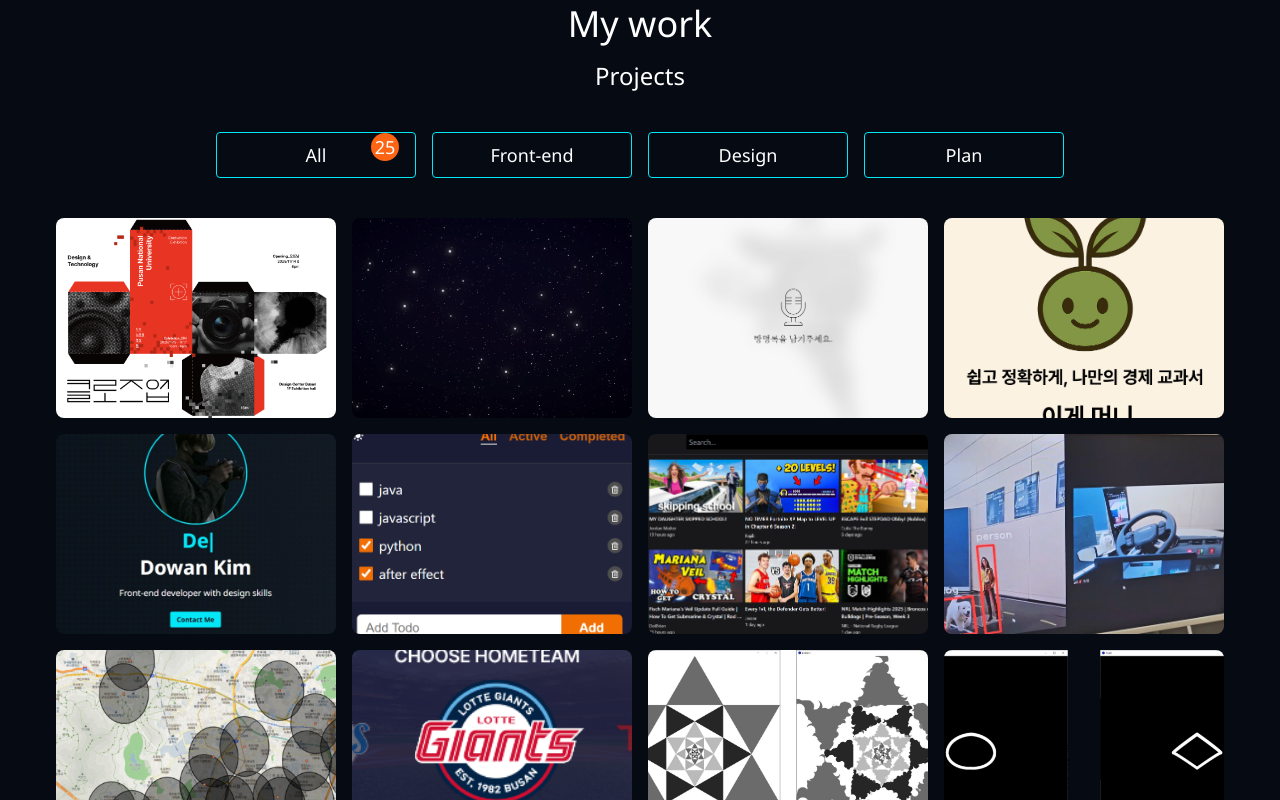
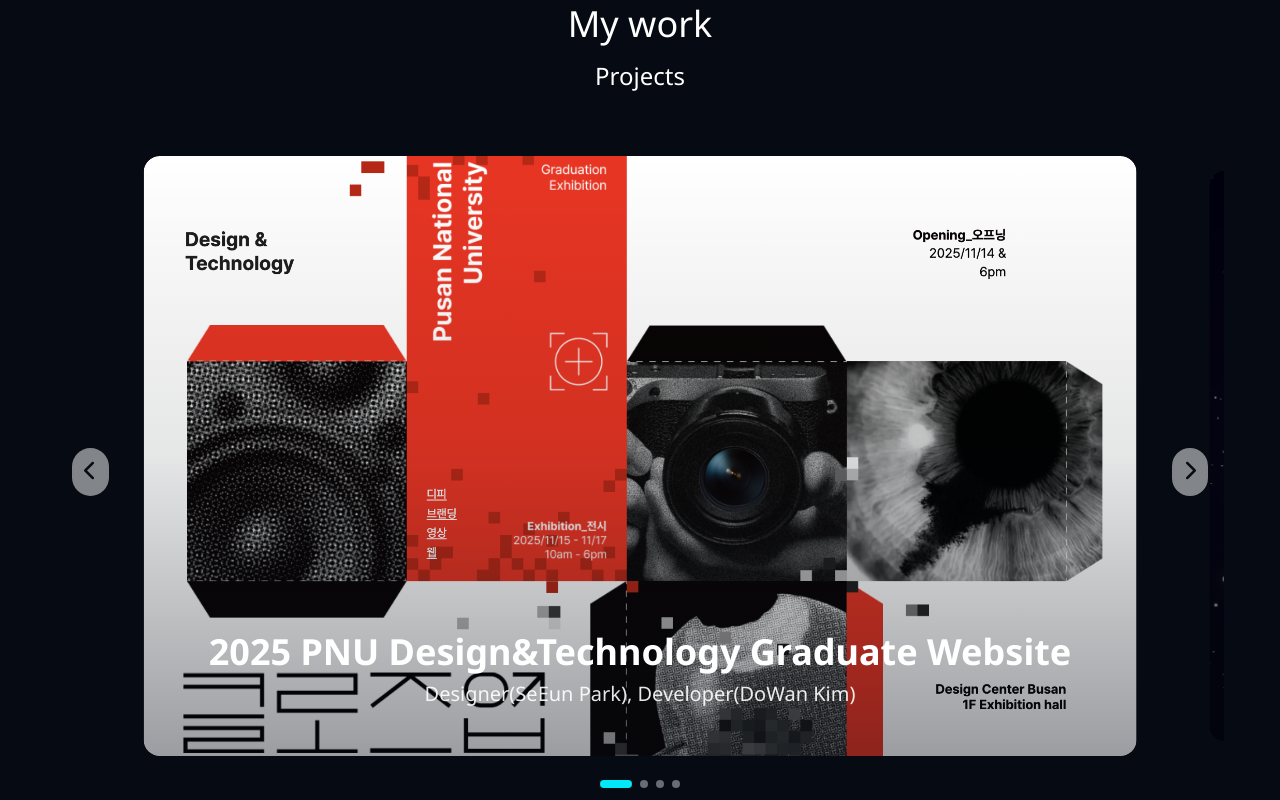
Before and after one commit to dowankim1024/dowankim1024.github.io, a Next.js app: page / in a window 1280 px wide. Shown: the part 2740-3540 px from the top of the page. Built offline with nearby package versions, Linux system fonts and the light colour scheme.

Commit message:
feat: 메인 프로젝트 네개 캐서럴 구현

```diff
--- /dev/null
+++ b/components/Home/Work/FeaturedCarousel.tsx
@@ -0,0 +1,134 @@
+'use client'
+
+import { useState, useEffect, useRef } from 'react'
+import Image from 'next/image'
+import Link from 'next/link'
+
+interface FeaturedProject {
+  href: string
+  img: string
+  title: string
+  description: string
+}
+
+interface FeaturedCarouselProps {
+  projects: FeaturedProject[]
+}
+
+export default function FeaturedCarousel({ projects }: FeaturedCarouselProps) {
+  const [currentIndex, setCurrentIndex] = useState(0)
+  const [isAutoPlaying, setIsAutoPlaying] = useState(true)
+  const intervalRef = useRef<NodeJS.Timeout | null>(null)
+
+  // 자동 슬라이드
+  useEffect(() => {
+    if (isAutoPlaying) {
+      intervalRef.current = setInterval(() => {
+        setCurrentIndex((prev) => (prev + 1) % projects.length)
+      }, 8000)
+    }
+
+    return () => {
+      if (intervalRef.current) {
+        clearInterval(intervalRef.current)
+      }
+    }
+  }, [isAutoPlaying, projects.length])
+
+  const goToSlide = (index: number) => {
+    setCurrentIndex(index)
+    setIsAutoPlaying(false)
+    // 5초 후 다시 자동 재생 시작
+    setTimeout(() => setIsAutoPlaying(true), 5000)
+  }
+
+  const goToPrevious = () => {
+    goToSlide((currentIndex - 1 + projects.length) % projects.length)
+  }
+
+  const goToNext = () => {
+    goToSlide((currentIndex + 1) % projects.length)
+  }
+
+  return (
+    <div className="relative w-full my-16">
+      <div className="relative overflow-hidden">
+        <div
+          className="flex transition-transform duration-500 ease-in-out"
+          style={{
+            transform: `translateX(calc(${(100 - 85) / 2}% - ${currentIndex * 85}% - ${currentIndex * 3}rem))`,
+          }}
+        >
+          {projects.map((project, index) => (
+            <div
+              key={index}
+              className="relative flex-shrink-0"
+              style={{
+                width: '85%',
+                marginRight: '3rem',
+              }}
+            >
+              <Link
+                href={project.href}
+                target="_blank"
+                rel="noopener noreferrer"
+                className="block relative w-full h-[500px] md:h-[600px] rounded-2xl overflow-hidden group"
+              >
+                <Image
+                  src={project.img}
+                  alt={project.title}
+                  fill
+                  className={`object-cover transition-all duration-500 rounded-2xl ${
+                    index === currentIndex
+                      ? 'scale-100 brightness-100'
+                      : 'scale-95 brightness-85'
+                  } group-hover:scale-105`}
+                  sizes="85vw"
+                />
+                <div className="absolute inset-0 bg-gradient-to-t from-black/40 via-black/10 to-transparent rounded-2xl" />
+                <div className={`absolute bottom-0 left-0 right-0 p-8 md:p-12 text-white transition-opacity duration-500 ${
+                  index === currentIndex ? 'opacity-100' : 'opacity-50'
+                }`}>
+                  <h3 className="text-2xl md:text-4xl font-bold mb-2">{project.title}</h3>
+                  <p className="text-lg md:text-xl text-white/90">{project.description}</p>
+                </div>
+              </Link>
+            </div>
+          ))}
+        </div>
+      </div>
+
+      {/* 좌우 화살표 버튼 */}
+      <button
+        onClick={goToPrevious}
+        className="absolute left-4 top-1/2 -translate-y-1/2 z-10 bg-white/50 hover:bg-white/70 text-black p-3 rounded-full transition-all duration-300 backdrop-blur-sm"
+        aria-label="이전 프로젝트"
+      >
+        <i className="fa-solid fa-chevron-left text-xl"></i>
+      </button>
+      <button
+        onClick={goToNext}
+        className="absolute right-4 top-1/2 -translate-y-1/2 z-10 bg-white/50 hover:bg-white/70 text-black p-3 rounded-full transition-all duration-300 backdrop-blur-sm"
+        aria-label="다음 프로젝트"
+      >
+        <i className="fa-solid fa-chevron-right text-xl"></i>
+      </button>
+
+      {/* 인디케이터 */}
+      <div className="flex justify-center gap-2 mt-6">
+        {projects.map((_, index) => (
+          <button
+            key={index}
+            onClick={() => goToSlide(index)}
+            className={`h-2 rounded-full transition-all duration-300 ${
+              index === currentIndex
+                ? 'w-8 bg-[#03e8f9]'
+                : 'w-2 bg-white/40 hover:bg-white/60'
+            }`}
+            aria-label={`프로젝트 ${index + 1}로 이동`}
+          />
+        ))}
+      </div>
+    </div>
+  )
+}
--- a/components/Home/Work/Work.constants.ts
+++ b/components/Home/Work/Work.constants.ts
@@ -42,13 +42,6 @@
     img: '/images/projects/egemnoey.webp',
     title: 'Egemoney, Economics Quiz App',
     description: 'KaKaoTechCampus PNU 1 Team',
-  },
-  {
-    type: 'front-end',
-    href: '#',
-    img: '/images/projects/pf.webp',
-    title: 'Portfolio Site',
-    description: "Dowan Kim's Portfolio Site",
   },
   {
     type: 'front-end',
@@ -122,13 +115,6 @@
   },
   {
     type: 'design',
-    href: 'https://www.instagram.com/tv/CVeW3gDBHqb/?utm_source=ig_web_copy_link&igsh=MzRlODBiNWFlZA==',
-    img: '/images/projects/Mayapj.webp',
-    title: 'Inside movie',
-    description: 'Inside movie using Maya',
-  },
-  {
-    type: 'design',
     href: 'https://www.instagram.com/tv/CVno2wcB-EB/?utm_source=ig_web_copy_link&igsh=MzRlODBiNWFlZA==',
     img: '/images/projects/unity3.webp',
     title: 'VR contentes#3',
@@ -150,50 +136,14 @@
   },
   {
     type: 'design',
-    href: 'https://www.instagram.com/tv/CXvhbHslRyH/?utm_source=ig_web_copy_link&igsh=MzRlODBiNWFlZA==',
-    img: '/images/projects/mayaclock.webp',
-    title: 'Clock movie',
-    description: 'MAYA CLOCK ANIMATION(PLAYBLAST)',
-  },
-  {
-    type: 'design',
-    href: 'https://www.instagram.com/p/Cx8E8r3Lyzq/?utm_source=ig_web_copy_link&igsh=MzRlODBiNWFlZA==',
-    img: '/images/projects/blender.webp',
-    title: '3D Poster',
-    description: '3D poster using Blender',
-  },
-  {
-    type: 'design',
-    href: 'https://www.instagram.com/p/Cx8lLs_yr_4/?utm_source=ig_web_copy_link&igsh=MzRlODBiNWFlZA==',
-    img: '/images/projects/blender2.webp',
-    title: '3D Material',
-    description: '3D Material using Blender',
-  },
-  {
-    type: 'design',
     href: 'https://www.instagram.com/p/CyJBlporwoo/?utm_source=ig_web_copy_link&igsh=MzRlODBiNWFlZA==',
     img: '/images/projects/poca.webp',
     title: 'POCARI SWEAT',
     description: 'POCARI SWEAT using Blender',
   },
-  {
-    type: 'design',
-    href: 'https://www.instagram.com/reel/CyLSwuCR9GN/?utm_source=ig_web_copy_link&igsh=MzRlODBiNWFlZA==',
-    img: '/images/projects/ip.webp',
-    title: 'IPHONE 3D GRAPHIC',
-    description: 'IPHONE 3D GRAPHIC using Blender',
-  },
-  {
-    type: 'design',
-    href: 'https://www.instagram.com/reel/CyTKqGHR9cU/?utm_source=ig_web_copy_link&igsh=MzRlODBiNWFlZA==',
-    img: '/images/projects/3d.webp',
-    title: '3D GRAPHIC',
-    description: '3D GRAPHIC using Blender',
-  },
 ]
 
 export const categories: Category[] = [
-  { id: 'all', label: 'All', count: 25 },
   { id: 'front-end', label: 'Front-end', count: 7 },
   { id: 'design', label: 'Design', count: 16 },
   { id: 'plan', label: 'Plan', count: 2 },
--- a/components/Home/Work/Work.tsx
+++ b/components/Home/Work/Work.tsx
@@ -4,9 +4,37 @@
 import Image from 'next/image'
 import Link from 'next/link'
 import { categories, projects } from './Work.constants'
+import FeaturedCarousel from './FeaturedCarousel'
+
+const featuredProjects = [
+  {
+    href: 'https://dt.pusan.ac.kr/pages/DT_page/DT_016_page/#/about',
+    img: '/images/projects/Graduate.webp',
+    title: '2025 PNU Design&Technology Graduate Website',
+    description: 'Designer(SeEun Park), Developer(DoWan Kim)',
+  },
+  {
+    href: 'https://to-infinity-2025-design-technology.vercel.app',
+    img: '/images/projects/Infinity.webp',
+    title: 'INFINITY 2025 DT Graduate Personal Project',
+    description: 'INFINITY-Interative Design Artwork using Three.js',
+  },
+  {
+    href: 'https://flower-text-fill.vercel.app/',
+    img: '/images/projects/flowertext.webp',
+    title: 'Interactive Guest Book',
+    description: 'Designer(SeEun Park), Developer(DoWan Kim)',
+  },
+  {
+    href: 'http://egemoney.co.kr/',
+    img: '/images/projects/egemnoey.webp',
+    title: 'Egemoney, Economics Quiz App',
+    description: 'KaKaoTechCampus PNU 1 Team',
+  },
+]
 
 export default function Work() {
-  const [selectedCategory, setSelectedCategory] = useState('all')
+  const [selectedCategory, setSelectedCategory] = useState('front-end')
   const [isAnimating, setIsAnimating] = useState(false)
 
   const handleCategoryClick = (categoryId: string) => {
@@ -29,23 +57,27 @@
       <div className="max-w-[1200px] mx-auto px-4 text-center">
         <h2 className="text-4xl my-4">My work</h2>
         <p className="text-2xl my-2">Projects</p>
+        {/* Featured 프로젝트 캐러셀 */}
+        <FeaturedCarousel projects={featuredProjects} />
+
+        {/* 카테고리 버튼 */}
         <ul className="flex justify-center my-10 gap-4 flex-col md:flex-row md:[&_li]:flex-1 md:[&_li]:max-w-[200px]">
           {categories.map((category) => (
             <li key={category.id}>
               <button
-                className={`relative text-white text-lg px-4 py-2 rounded border border-[#03e8f9] cursor-pointer whitespace-nowrap bg-transparent transition-all duration-[250ms] w-full flex justify-center items-center ${
-                  selectedCategory === category.id ? 'bg-[#03e8f9] text-[#050a13]' : ''
+                className={`relative text-lg px-4 py-2 rounded border border-[#03e8f9] cursor-pointer whitespace-nowrap transition-all duration-[250ms] w-full flex justify-center items-center ${
+                  selectedCategory === category.id
+                    ? 'bg-[#03e8f9] text-[#050a13]'
+                    : 'bg-transparent text-white hover:bg-[#03e8f9]/20'
                 }`}
                 onClick={() => handleCategoryClick(category.id)}
               >
-                {category.label}{' '}
-                <span className={`opacity-0 absolute -top-5 right-4 w-7 h-7 leading-7 rounded-full bg-[#fd6413] text-white transition-all duration-[250ms] ${
-                  selectedCategory === category.id ? 'opacity-100 top-0' : ''
-                } group-hover:opacity-100 group-hover:top-0`}>{category.count}</span>
+                {category.label}
               </button>
             </li>
           ))}
         </ul>
+
         <ul className={`grid grid-cols-2 md:grid-cols-4 gap-4 transition-all duration-[250ms] ${
           isAnimating ? 'opacity-0 scale-[0.96] translate-y-5' : ''
         }`}>
```
Also changed, not shown: 1 other file (tests, documents, lock files or other folders).
